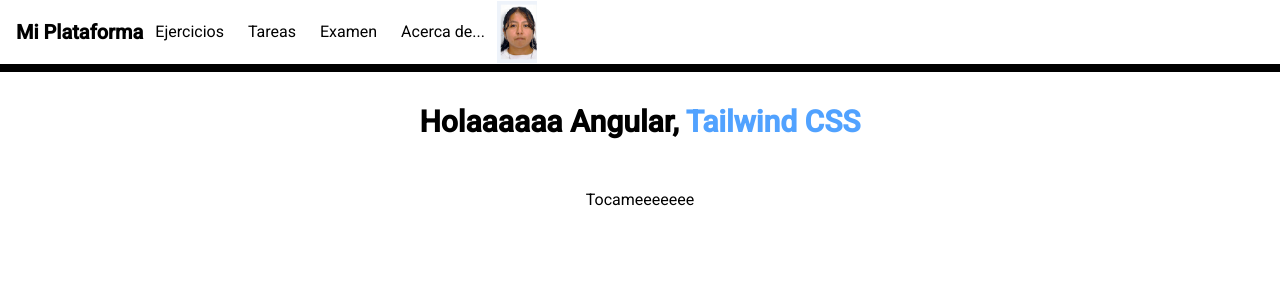
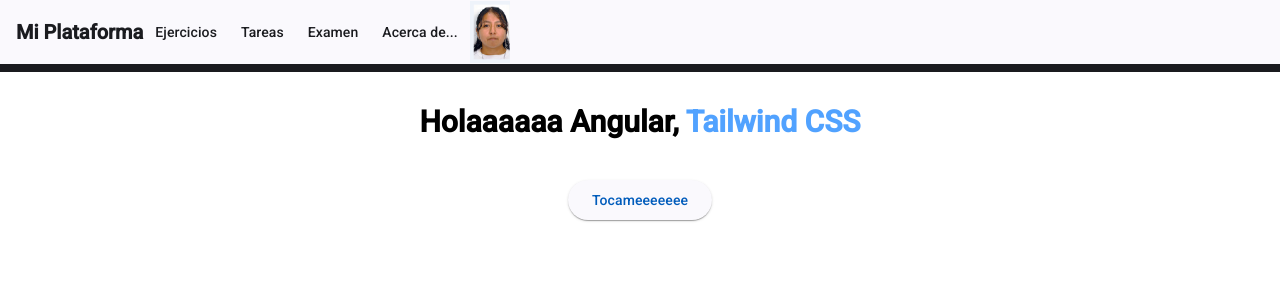
Before and after one commit to KouDionicio/ManualEjercicios_5A_230237, an Angular app in the folder ManualEjercicio2_5A_230237/: page / in a window 1280 px wide. Shown: the top 300 px of the page. Built offline with nearby package versions, Linux system fonts and the light colour scheme.

Commit message:
Práctica Angular
Se arreglo el boton ya que este no tenía estilos

```diff
--- a/ManualEjercicio2_5A_230237/angular.json
+++ b/ManualEjercicio2_5A_230237/angular.json
@@ -24,6 +24,7 @@
               "src/assets"
             ],
             "styles": [
+              "@angular/material/prebuilt-themes/azure-blue.css",
               "src/styles.css"
             ],
             "scripts": [],
@@ -84,6 +85,7 @@
               "src/assets"
             ],
             "styles": [
+              "@angular/material/prebuilt-themes/azure-blue.css",
               "src/styles.css"
             ],
             "scripts": []
--- a/ManualEjercicio2_5A_230237/src/main.ts
+++ b/ManualEjercicio2_5A_230237/src/main.ts
@@ -2,9 +2,10 @@ import { bootstrapApplication } from '@angular/platform-browser';
 import { provideAnimations } from '@angular/platform-browser/animations';
 import { appConfig } from './app/app.config';
 import { AppComponent } from './app/app.component';
+import { provideAnimationsAsync } from '@angular/platform-browser/animations/async';
 
 bootstrapApplication(AppComponent, {
   providers:[
-    provideAnimations(),
+    provideAnimations(), provideAnimationsAsync(),
   ]
 }).catch((err) => console.error(err));
--- a/ManualEjercicio2_5A_230237/src/styles.css
+++ b/ManualEjercicio2_5A_230237/src/styles.css
@@ -4,3 +4,6 @@
 
 html, body { height: 100%; }
 body { margin: 0; font-family: Roboto, "Helvetica Neue", sans-serif; }
+
+html, body { height: 100%; }
+body { margin: 0; font-family: Roboto, "Helvetica Neue", sans-serif; }
```
Also changed, not shown: 1 other file (tests, documents, lock files or other folders).
